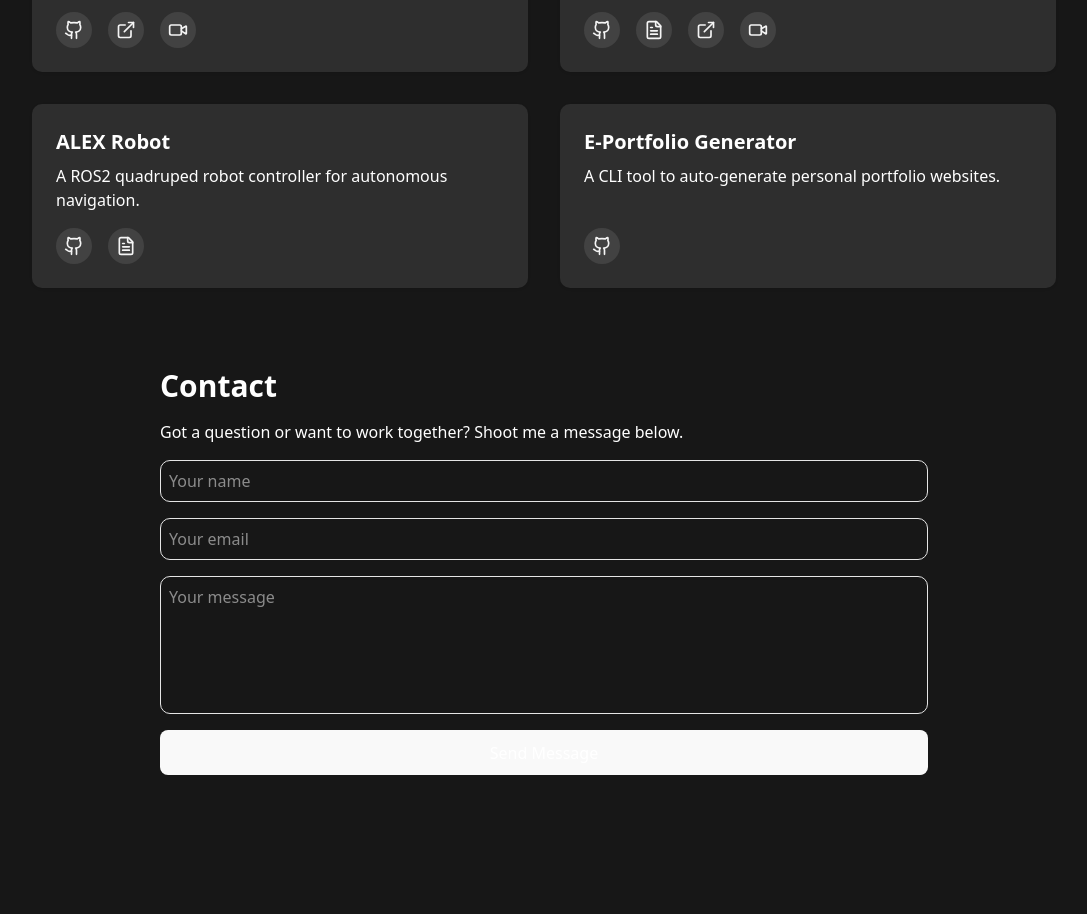
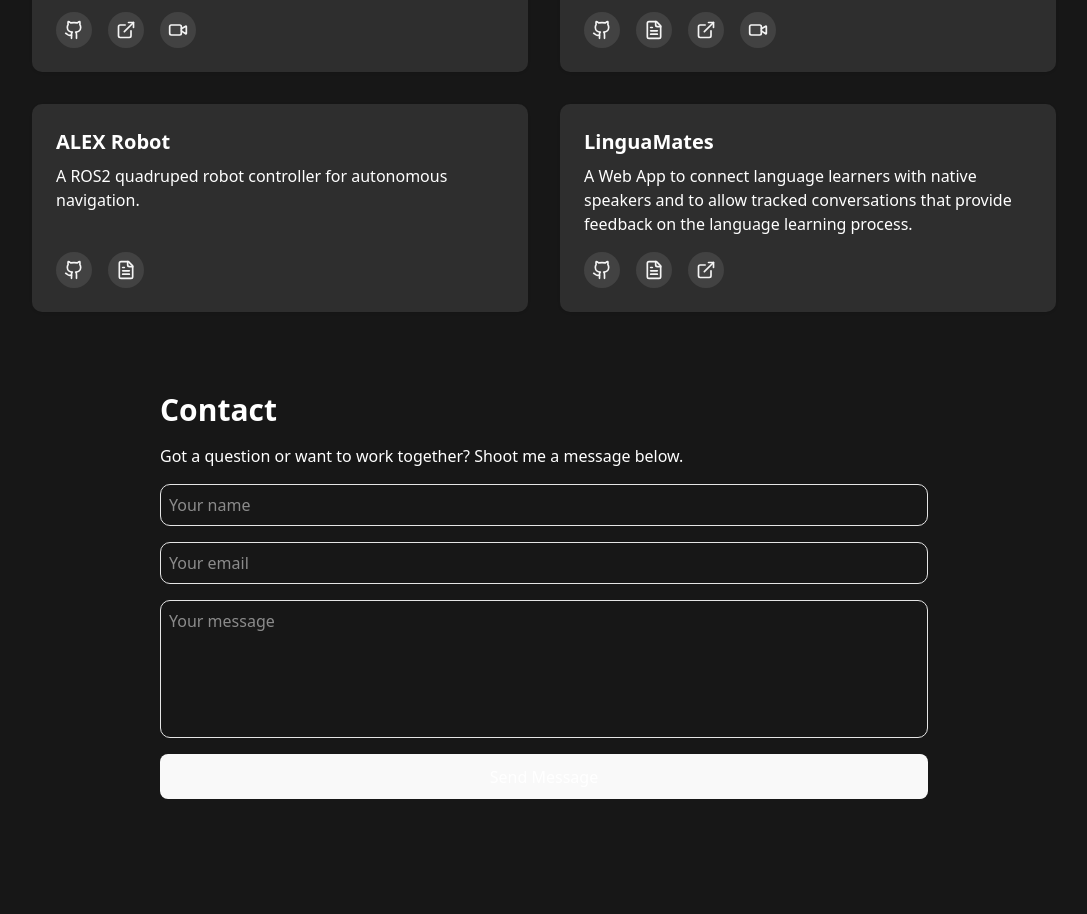
Before and after one commit to yeozongyao/portfolio-website, a React (Vite) app: page / in a window 1280 px wide. Shown: the part 2620-3534 px from the top of the page, without its empty margins (96-1183 px from the left). Built offline with nearby package versions, Linux system fonts and the light colour scheme; no server answers.

Commit message:
feat: update project

```diff
--- a/src/components/ProjectsSection.tsx
+++ b/src/components/ProjectsSection.tsx
@@ -106,10 +106,14 @@ export default function ProjectsSection() {
         </ProjectCard>
 
         <ProjectCard
-          title="E-Portfolio Generator"
-          githubUrl="https://github.com/yeozongyao/Hack-Roll-23/tree/main"
+          title="LinguaMates"
+          githubUrl="https://github.com/yeozongyao/linguamates"
+          readmeUrl="https://github.com/yeozongyao/linguamates/blob/main/README.md"
+          websiteUrl="https://linguamates-three.vercel.app/"
         >
-          A CLI tool to auto-generate personal portfolio websites.
+          A Web App to connect language learners with native speakers and to
+          allow tracked conversations that provide feedback on the language
+          learning process.
         </ProjectCard>
       </div>
     </section>
```
